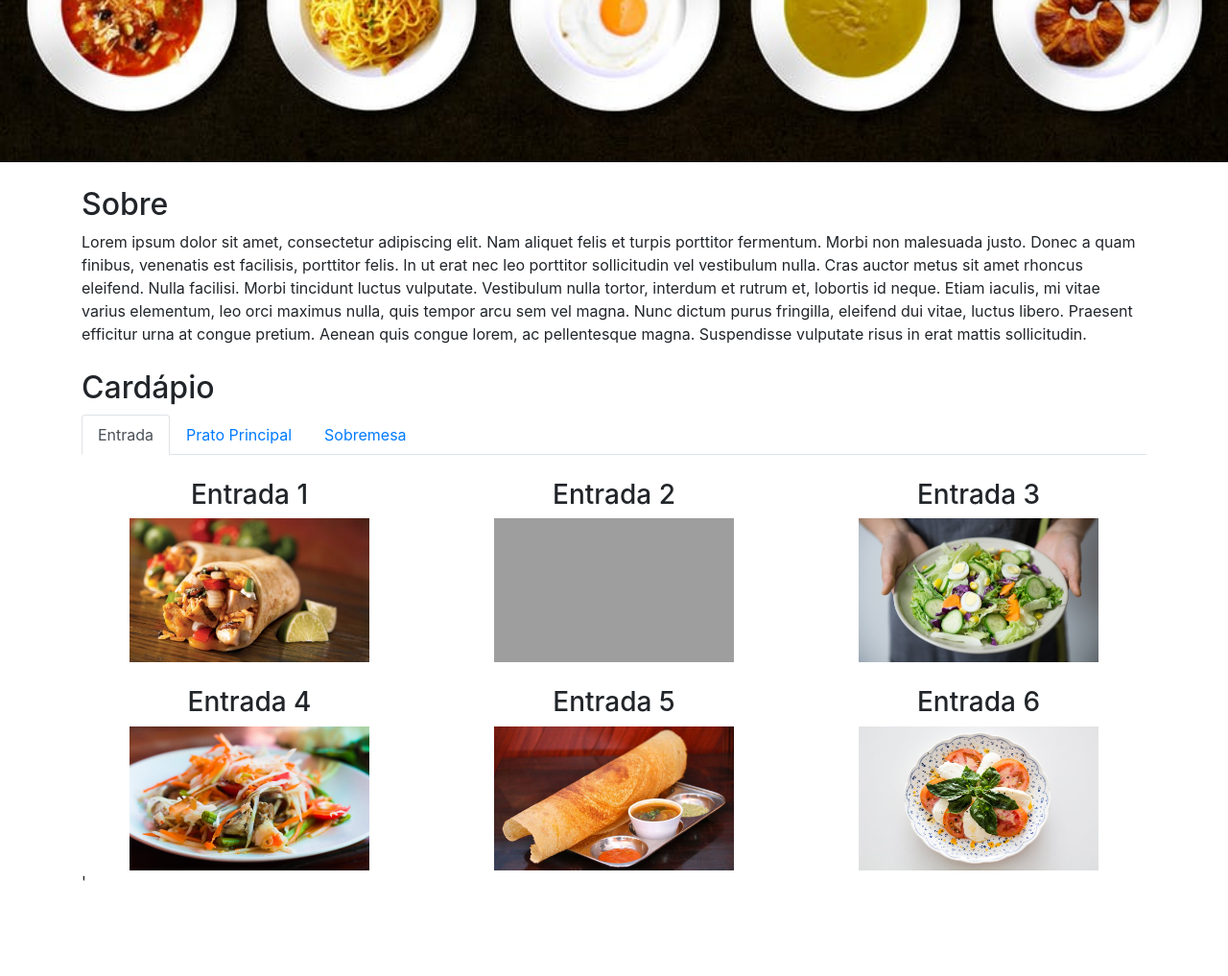
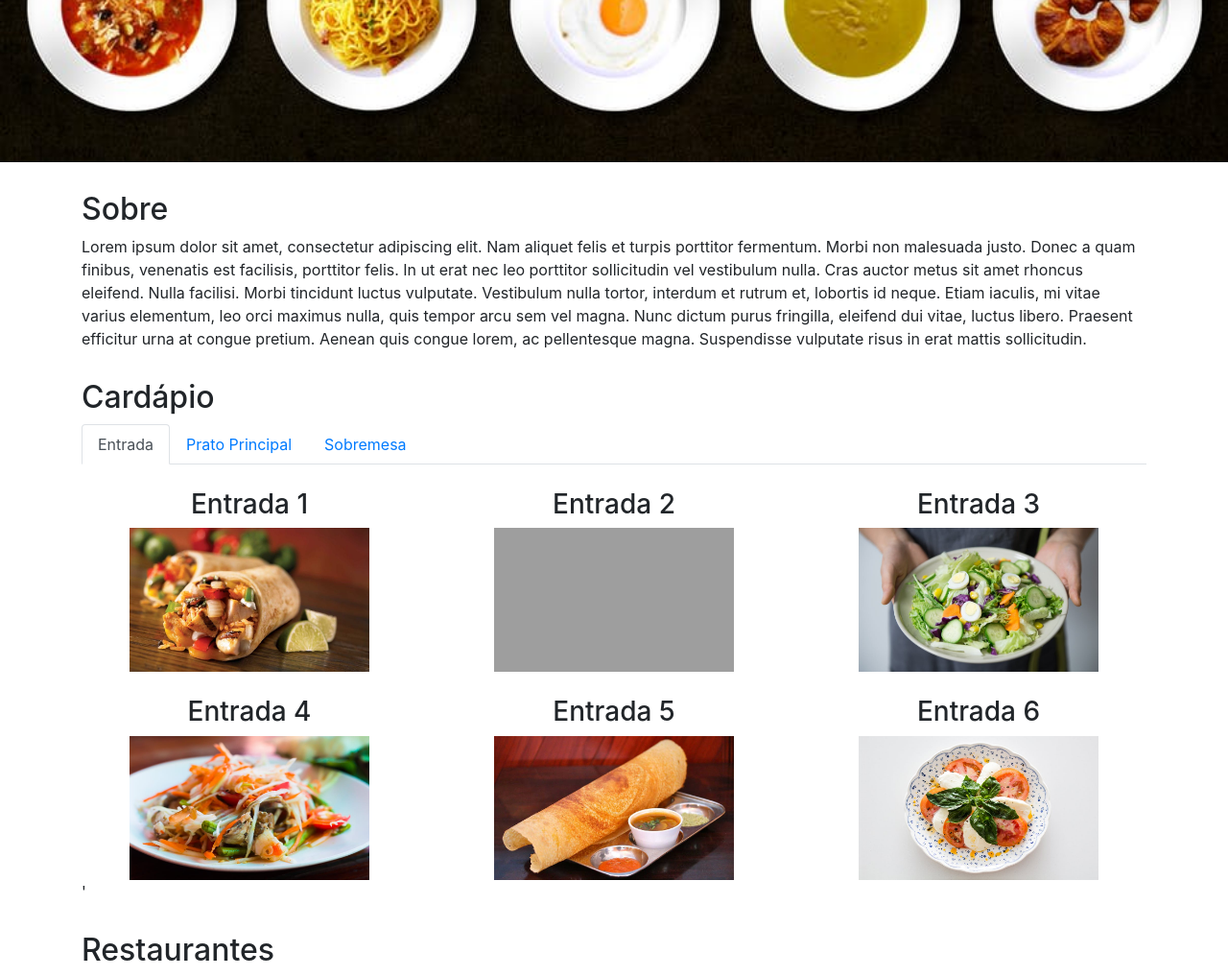
Before and after one commit to bkprestes/bkprestes.github.io, a PHP site: page /day5/index.html in a window 1280 px wide. Shown: the part 599-1616 px from the top of the page at 96% size. Before the commit the page ends 1517 px from the top, so only its background shows below. Run offline with PHP 8.4, Linux system fonts and the light colour scheme; some libraries are stand-ins or nearby versions; grey boxes are pictures that could not be loaded.

Commit message:
adicionado restaurantes

```diff
--- a/day5/day5.css
+++ b/day5/day5.css
@@ -7,12 +7,9 @@
 /*menu restaurante*/
 
 h2{
-	margin-top: 25px;
+	margin-top: 30px;
 }
 
-div#tab-menu-restaurante{
-	padding-bottom: 50px;
-}
 
 div.imagens-menu div img{
 	height: 150px;
--- a/day5/index.html
+++ b/day5/index.html
@@ -146,6 +146,16 @@
 	  	</div>'
 	</div>
 
+	<div id="restaurantes" class="container">
+		<h2>Restaurantes</h2>
+
+		<script src="https://maps.googleapis.com/maps/api/js?key=AIzaSyDbcDEbWHX6JZro_yDWqPA8XzN8Qp3c2Bs&callback=initMap"
+  async defer>
+
+		</script>
+
+	</div>
+
 
 
     <!-- Optional JavaScript -->
```
